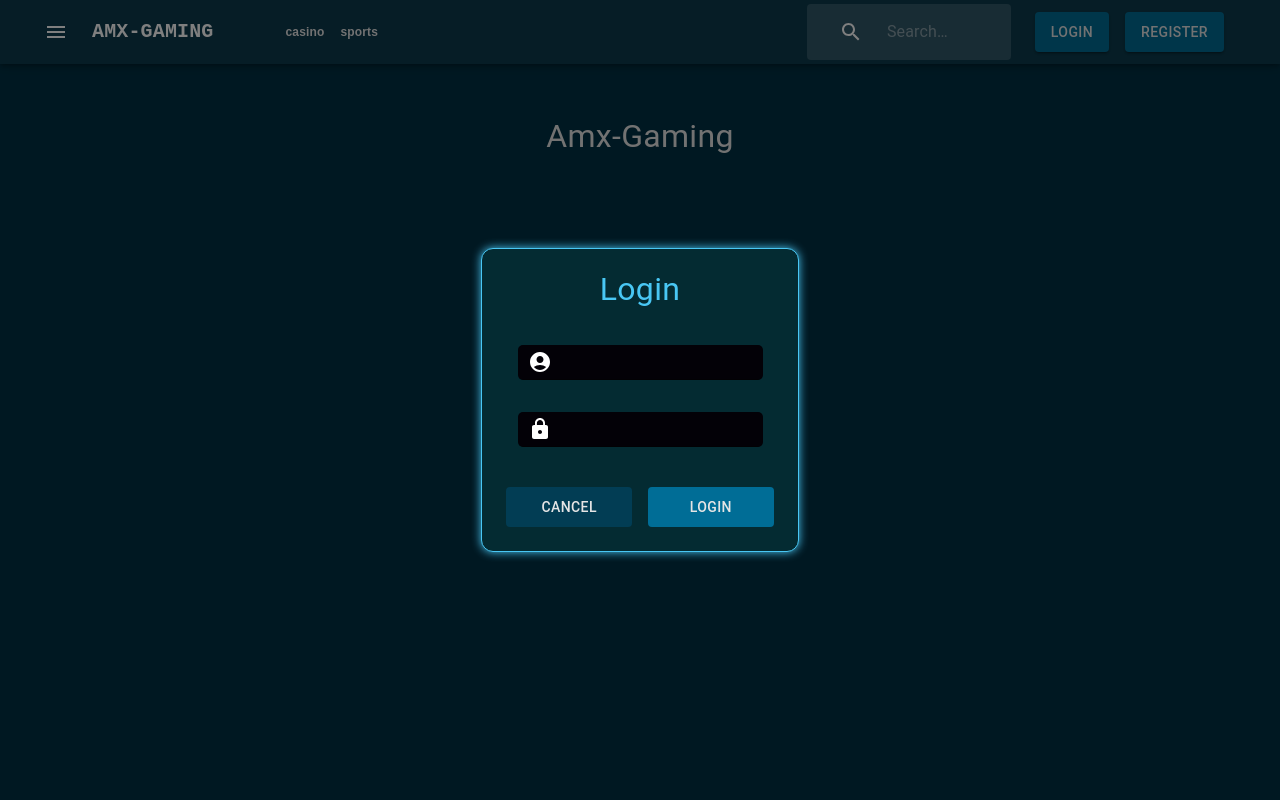
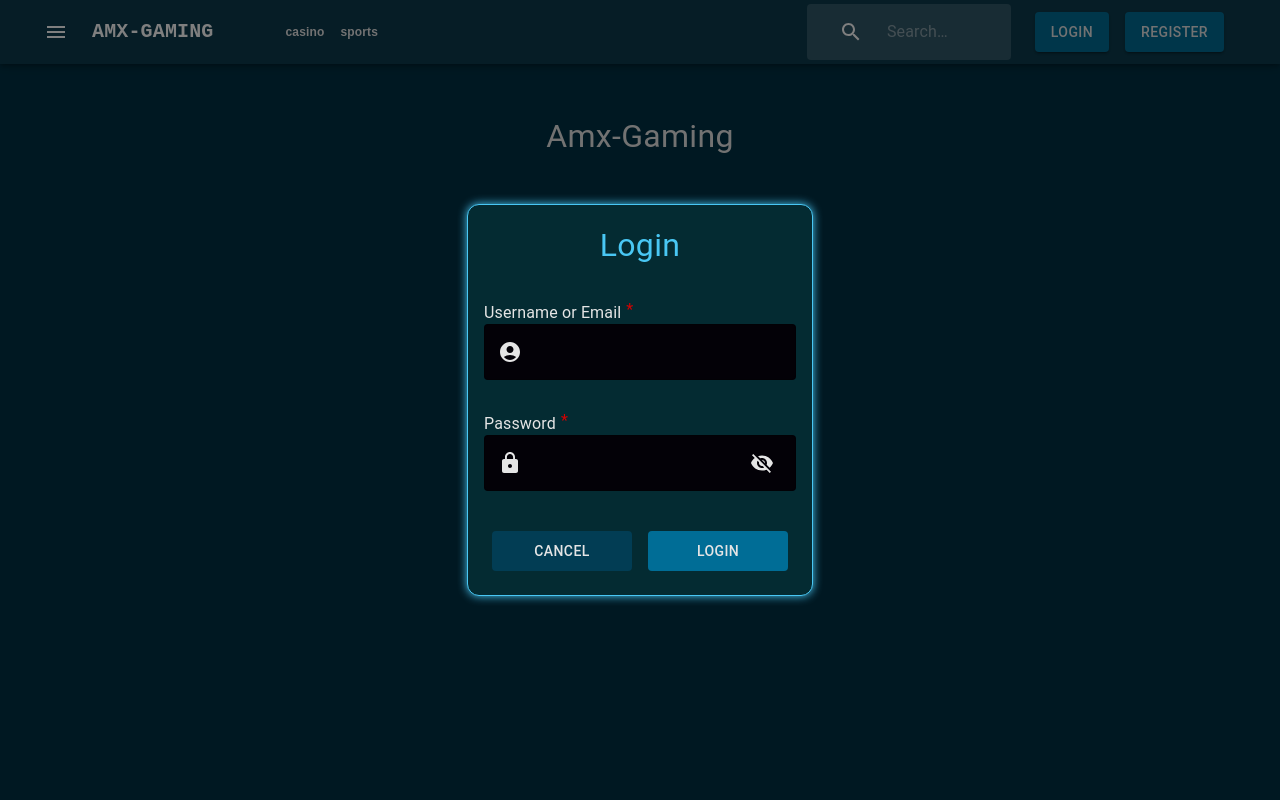
Before and after one commit to satendrasahu/smartDevelopment-userFrontend, a React (Create React App) app: page / in a window 1280 px wide. Both pictures are taken after a click on the button "LOGIN". Shown: the top 800 px of the page. Built offline with nearby package versions, Linux system fonts and the light colour scheme.

Commit message:
login design done

```diff
--- a/src/assets/css/common.styles.js
+++ b/src/assets/css/common.styles.js
@@ -1,4 +1,4 @@
-import { Box, Button, Divider, Tooltip, Typography } from "@mui/material";
+import { Box, Button, Divider, IconButton, Tooltip, Typography } from "@mui/material";
 import { styled } from "@mui/material/styles";
 
 export const MainWrap = styled(Box)(({ theme, props }) => ({
@@ -49,6 +49,12 @@ export const SecondaryButton = styled(Button)(({ theme, props }) => ({
   ...props,
 }));
 
+export const StyledIconButton = styled(IconButton)(({ theme, props }) => ({
+  color:theme.colors.primary.textColor,
+  ...props,
+}));
+
+
 export const CenteredItemBox = styled(Box)(({ theme, props }) => ({
   display: "flex",
   alignItems: "center",
--- /dev/null
+++ b/src/components/requiredIndicator/IsRequiredIndicator.jsx
@@ -0,0 +1,8 @@
+import React, { memo } from "react";
+import { StyledTypography } from "./style";
+
+const IsRequiredIndicator = () => {
+  return <StyledTypography>*</StyledTypography>;
+};
+
+export default memo(IsRequiredIndicator)
--- /dev/null
+++ b/src/components/requiredIndicator/style.js
@@ -0,0 +1,7 @@
+import { Typography, styled } from "@mui/material";
+
+export const StyledTypography = styled(Typography)(({ theme }) => ({
+    color:theme.colors.extra.errorColor,
+    marginTop:"-3px",
+    marginLeft :"5px"
+  }));
--- a/src/components/textField/TextField.jsx
+++ b/src/components/textField/TextField.jsx
@@ -1,24 +1,42 @@
 import React from "react";
-import { StyledTextField } from "./style";
-import { InputAdornment, TextField as MUITextField } from "@mui/material";
+import { StyledInputAdornment, StyledInputLabel, StyledOutlinedInput, StyledTextField } from "./style";
 import ErrorMessageComponent from "../errorMessage/ErrorMessageComponent";
+import IsRequiredIndicator from "../requiredIndicator/IsRequiredIndicator";
+
 const TextField = (props) => {
-  const { name, label, value, onChange, onBlur, icon,placeHolder } = props;
+  const {
+    isRequired,
+    name,
+    label,
+    value,
+    onChange,
+    onBlur,
+    startIcon,
+    type,
+    endIcon,
+    placeHolder,
+  } = props;
   return (
     <StyledTextField>
-      <MUITextField
-        name={name}
-        label={label}
+      <StyledInputLabel>
+        {label}
+        {isRequired && <IsRequiredIndicator />}
+      </StyledInputLabel>
+
+      <StyledOutlinedInput
+        type={type}
         value={value}
         onChange={onChange}
+        name={name}
         onBlur={onBlur}
-        placeHolder ={placeHolder}
-        InputProps={{
-          startAdornment: icon && (
-            <InputAdornment position="start">{icon}</InputAdornment>
-          ),
-        }}
-        variant="standard"
+        startAdornment={
+          startIcon && (
+            <StyledInputAdornment  position="start">{startIcon}</StyledInputAdornment>
+          )
+        }
+        endAdornment={
+          endIcon && <StyledInputAdornment position="start">{endIcon}</StyledInputAdornment>
+        }
       />
       <ErrorMessageComponent name={name} />
     </StyledTextField>
--- a/src/components/textField/style.js
+++ b/src/components/textField/style.js
@@ -1,96 +1,37 @@
-import { Box, styled } from "@mui/material";
+import { Box, InputAdornment, InputLabel, OutlinedInput, styled } from "@mui/material";
 
 export const StyledTextField = styled(Box)(({ theme, props }) => ({
-  padding: theme.spacing(0, 1.2),
-  marginBottom: theme.spacing(2),
-  // display: "flex",
+  margin :theme.spacing(2,0),
+  ...props,
+}));
+
+
+export const StyledInputLabel = styled(InputLabel)(({ theme, props }) => ({
+  display :'flex',
+  color :theme.colors.primary.textColor,
+  ...props,
+}));
+
+export const StyledOutlinedInput = styled(OutlinedInput)(({ theme, props }) => ({
+  width :'100%',
+  color :theme.colors.primary.textColor,
+  background : theme.colors.extra.darkColor,
   position: "relative",
-  "& .MuiFormControl-root": {
-    width: "100%",
-    display: "flex",
-    alignItems: "center",
-    justifyContent: "space-between",
-    flexDirection: "row",
-    "& .MuiInputLabel-root": {
-      "& .MuiInputLabel-asterisk": {
-        color: theme.colors.extra.errorColor,
-        marginLeft: "2px",
-      },
-    },
-    "& .MuiOutlinedInput-root": {
-      "&.Mui-focused": {
-        "& .MuiOutlinedInput-notchedOutline": {
-          borderColor: theme.colors.primary.btnColor,
-        },
-      },
+    transition: "top 0.3s ease, background 0.3s ease",
+    borderColor: "in",
+  "&.Mui-focused": {
+
+    "& .MuiOutlinedInput-notchedOutline": {
+      borderColor:theme.colors.extra.highLightColor,
+      borderWidth: "0 0 2px 0",
+      boxShadow: `0 0 10px ${theme.colors.extra.highLightColor}`,
     },
   },
-
-  // "& .MuiOutlinedInput-input": {
-  //   background: 'green',//theme.colors.black,
-  //   borderRadius: "0",
-  //   color: 'red',//theme.colors.whiteColor,
-  //   padding: theme.spacing(0.4, 0.313),
-  //   minHeight: "23px",
-  //   "&:hover": {
-  //     "& .MuiOutlinedInput-notchedOutline": {
-  //       borderColor: "transparent",
-  //     },
-  //   },
-  // },
-  "& .MuiInput-root": {
-    background: theme.colors.extra.darkColor,
-    borderRadius: "0.313rem",
-    color: theme.colors.primary.textColor,
-    height: "2.188rem",
-    padding: "0 0.625rem",
-    marginTop: "0rem",
-    overflow: "hidden",
-    width: "100%",
-    fontSize: theme.spacing(0.875),
-    [theme.breakpoints.down("md")]: {
-      fontSize: theme.spacing(0.75),
-    },
-    "&:hover": {
-      "&:before": {
-        borderColor: theme.colors.extra.mainColor,
-      },
-    },
-    "&:after": {
-      borderColor: theme.colors.extra.highLightColor
-    },
-  },
-  "& .MuiSvgIcon-root": {
-    color: theme.colors.extra.whiteColor,
-  },
-  // "& .MuiInputLabel-root": {
-  //   color: theme.colors.primary.textColor,
-  //   fontSize: theme.spacing(0.875),
-  //   transform: "none",
-  //   position: "static",
-  //   minWidth: "140px",
-  //   whiteSpace: "unset",
-  //   [theme.breakpoints.down("md")]: {
-  //     minWidth: "80px",
-  //   },
-
-  // },
-  "& .MuiOutlinedInput-root": {
-    width: "100%",
-    background: theme.colors.extra.darkColor,
-
-    "&.Mui-focused": {
-      "& .MuiOutlinedInput-notchedOutline": {
-        borderColor:theme.colors.primary.btnColor,
-        borderWidth: "0 0 2px 0",
-      },
-    },
-  },
-  "& .MuiFormGroup-root": {
-    "& .MuiFormControlLabel-label": {
-      color: theme.colors.extra.whiteColor,
-    },
-  },
-
   ...props,
 }));
+
+export const StyledInputAdornment= styled(InputAdornment)(({ theme, props }) => ({
+  color :theme.colors.primary.textColor,
+  cursor :"pointer",
+  ...props,
+}));
--- a/src/pages/auth/login/Login.jsx
+++ b/src/pages/auth/login/Login.jsx
@@ -1,4 +1,4 @@
-import React from "react";
+import React, { useState } from "react";
 import { DialogComponent } from "../../../components/dialog";
 import { useDispatch, useSelector } from "react-redux";
 import { handleLoginPopup } from "../../../redux/slices/auth/login.sclice";
@@ -11,24 +11,23 @@ import {
   PrimaryButton,
   PrimaryText,
   SecondaryButton,
+  StyledIconButton,
 } from "../../../assets/css/common.styles";
 import TextField from "../../../components/textField/TextField";
-import { AccountCircle } from "@mui/icons-material";
+import { AccountCircle, Visibility, VisibilityOff } from "@mui/icons-material";
 import LockIcon from "@mui/icons-material/Lock";
 import { useTheme } from "@emotion/react";
-import { Grid } from "@mui/material";
-import ErrorMessageComponent from "../../../components/errorMessage/ErrorMessageComponent";
 
 const Login = () => {
   const dispatch = useDispatch();
   const theme = useTheme();
   const { t } = useTranslation();
   const { toggleLoginPopup } = useSelector((state) => state.login);
-
+  const [showPassword, setShowPassword] = useState(false);
   const closeDialog = () => {
     dispatch(handleLoginPopup(false));
   };
-
+  const togglePasswordVisibility = () => setShowPassword((show) => !show);
   const handleSubmitHandler = (values) => {
     console.log("Form submitted with values:", values);
     // Add your form submission logic here
@@ -56,22 +55,30 @@ const Login = () => {
               </CenteredItemBox>
               <TextField
                 label={t("userNameOrEmail")}
-                icon={<AccountCircle />}
+                startIcon={<AccountCircle />}
                 value={values.userNameOrEmailOrMobile}
                 onChange={handleChange}
                 onBlur={handleBlur}
-                variant="standard"
                 name="userNameOrEmailOrMobile"
                 placeHolder="place holder"
+                isRequired
               />
               <TextField
                 label={t("password")}
-                icon={<LockIcon />}
+                startIcon={<LockIcon />}
+                type={showPassword ? "text" : "password"}
+                endIcon={
+                  showPassword ? (
+                    <Visibility onClick={togglePasswordVisibility} />
+                  ) : (
+                    <VisibilityOff onClick={togglePasswordVisibility} />
+                  )
+                }
                 value={values.password}
                 onChange={handleChange}
                 onBlur={handleBlur}
-                variant="standard"
                 name="password"
+                isRequired
               />
 
               <CenteredItemBox>
--- a/src/pages/auth/login/style.js
+++ b/src/pages/auth/login/style.js
@@ -2,5 +2,6 @@ import { Box, styled } from "@mui/material";
 
 export const StyledLoginContainer = styled(Box)(({ theme, props }) => ({
   padding: theme.spacing(1),
+  width :"100%",
   ...props,
 }));
```
